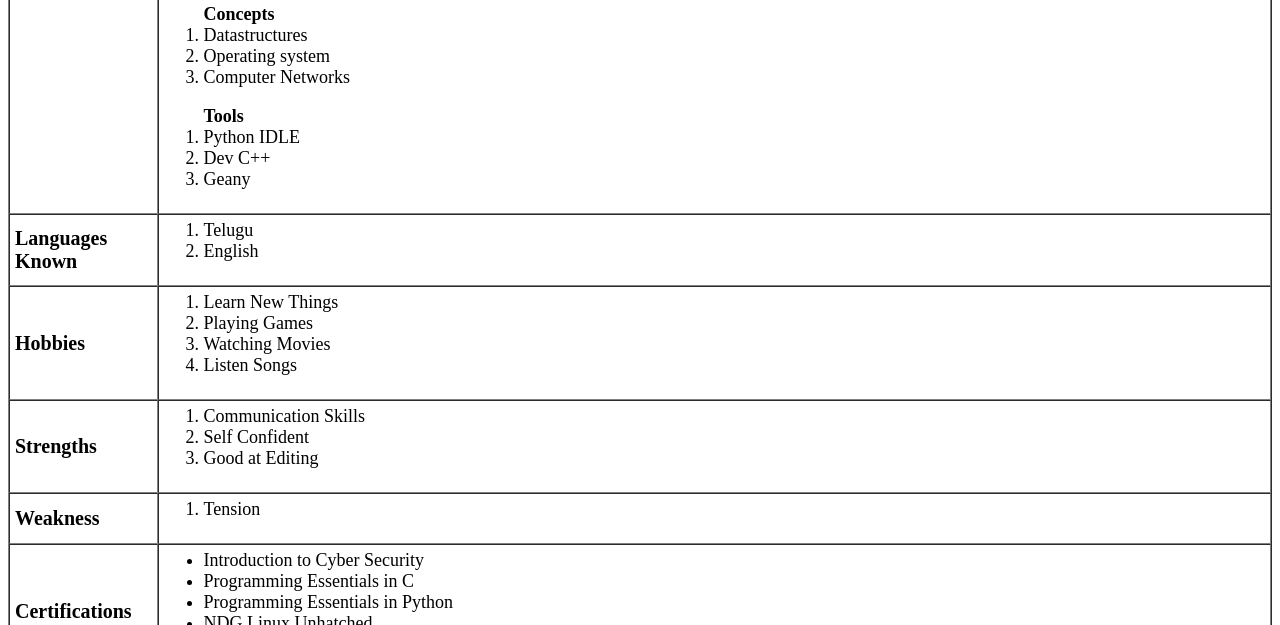
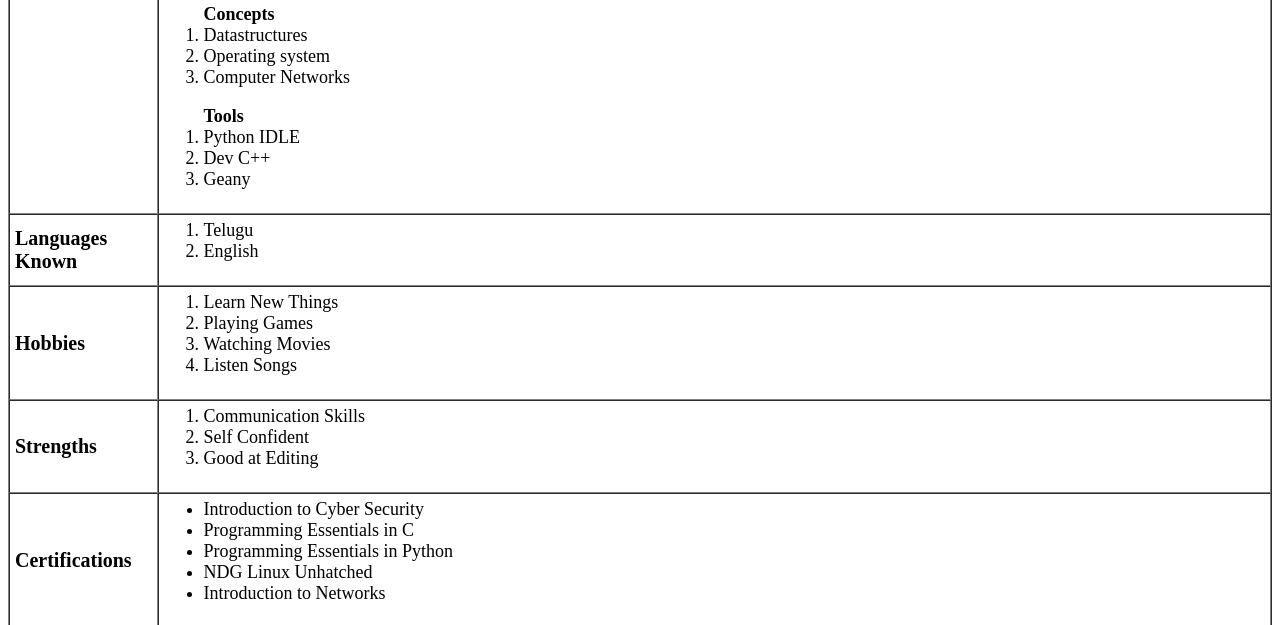
Before and after one commit to HariAvvaru/hari-resume, a plain HTML site: page index.html in a window 1280 px wide. Shown: the part 591-1216 px from the top of the page. Drawn offline with Linux system fonts and the light colour scheme.

Commit message:
Update index.html

```diff
--- a/index.html
+++ b/index.html
@@ -121,14 +121,6 @@
         </td>
     </tr>
     <tr>
-        <td colspan="2" class="a1">Weakness</td>
-        <td>
-            <ol style="font-size: 18px;">
-                        <li>Tension</li>
-                    </ol>
-        </td>
-    </tr>
-    <tr>
         <td colspan="2" class="a1">Certifications</td>
         <td>
             <ul style="font-size: 18px;">
```
